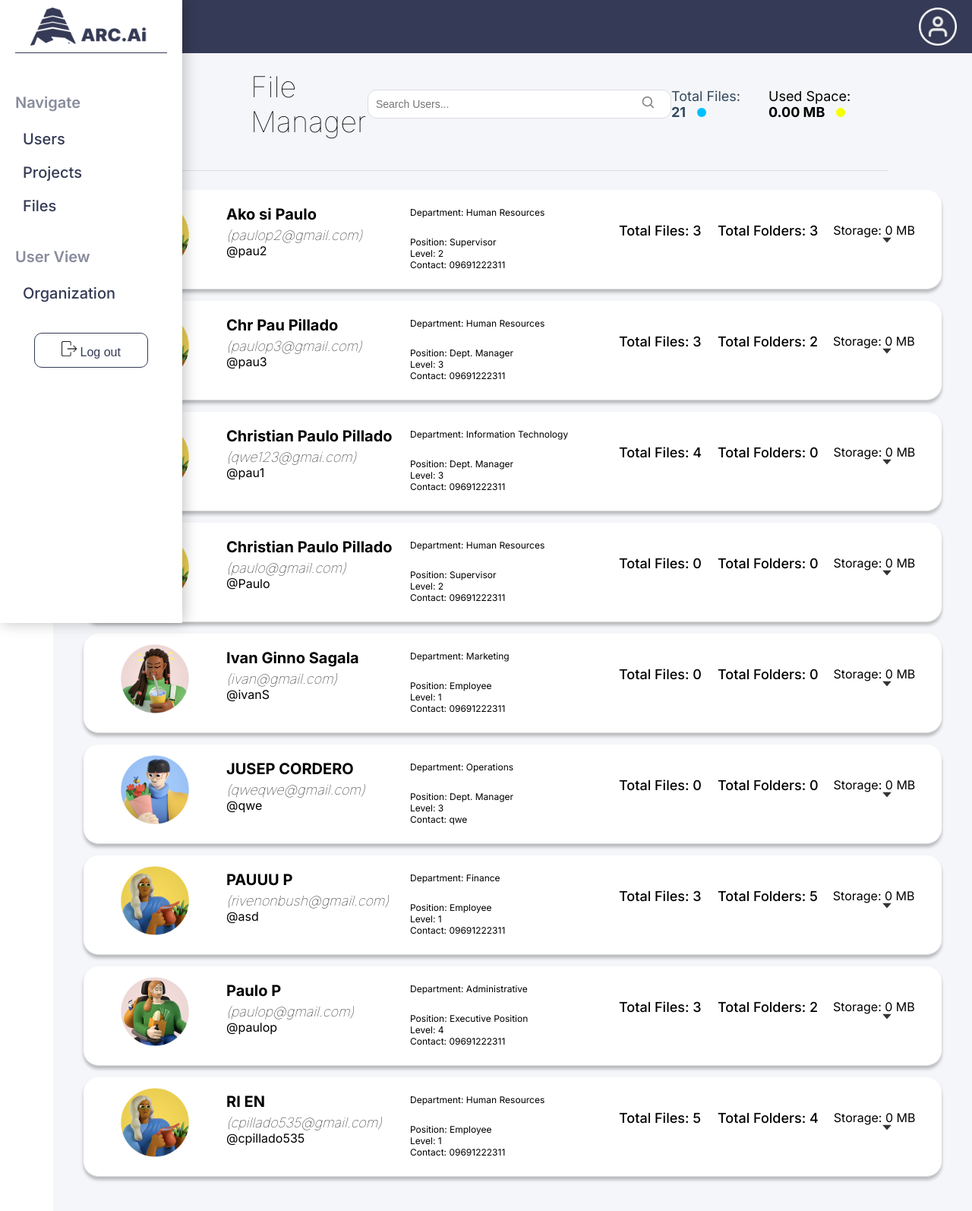
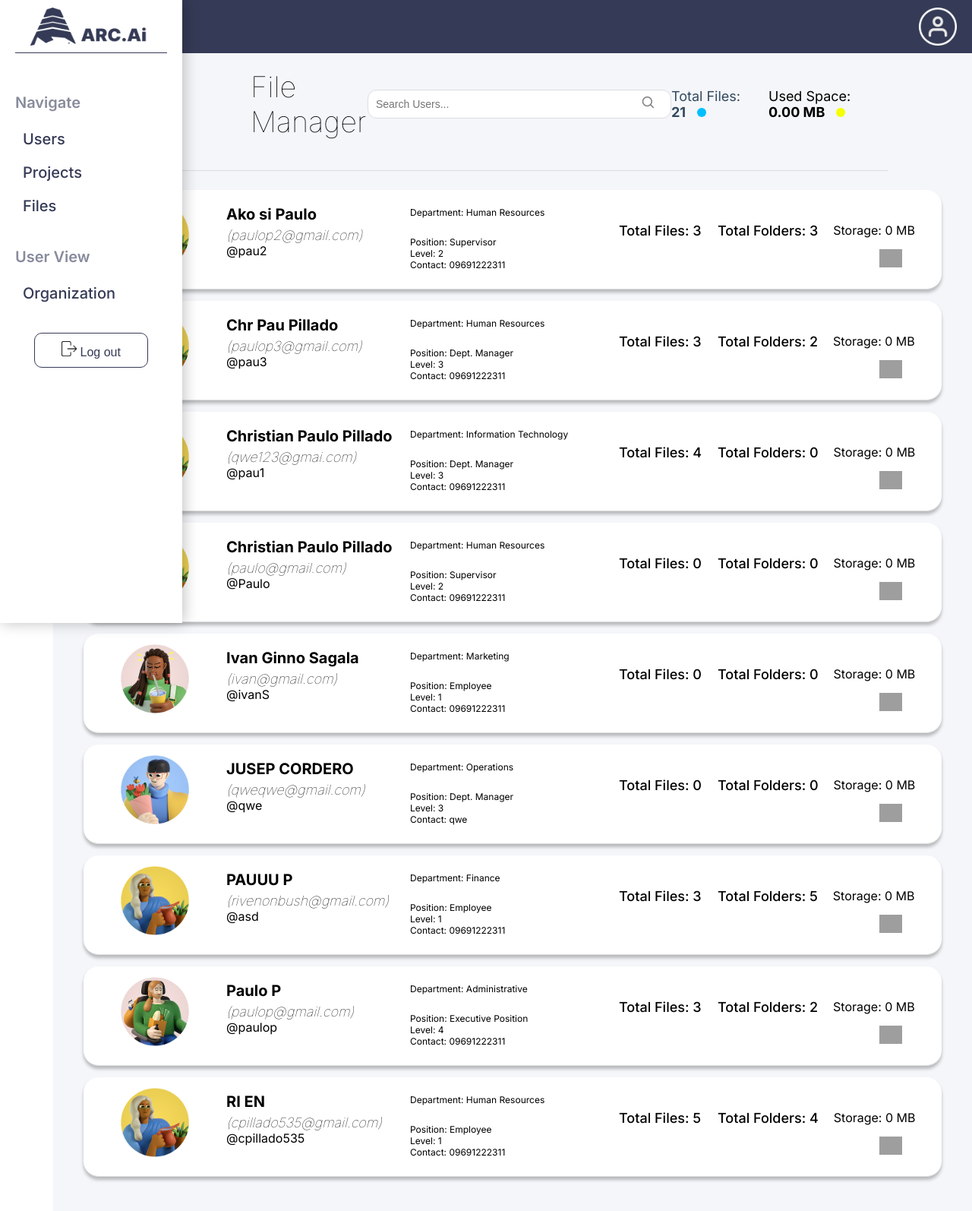
Before and after one commit to DukeZyke/Arc.Ai, a Django app: page /admin_files_page/ in a window 1280 px wide. Shown: the whole page at 76% size. Run offline with Django 5.2, Linux system fonts and the light colour scheme; a user stored in the database is signed in; data comes from the database, SQL or seed files in the repository; grey boxes are pictures that could not be loaded.

Commit message:
adminfilespage(small fix)

```diff
--- a/Arc_Ai/Arc_Ai/core/static/js/adfilespage.js
+++ b/Arc_Ai/Arc_Ai/core/static/js/adfilespage.js
@@ -51,10 +51,10 @@ document.addEventListener('DOMContentLoaded', function () {
                 const username = card.querySelector('.username')?.textContent.toLowerCase() || '';
 
                 const matches = userName.includes(searchTerm) ||
-                              userEmail.includes(searchTerm) ||
-                              department.includes(searchTerm) ||
-                              position.includes(searchTerm) ||
-                              username.includes(searchTerm);
+                            userEmail.includes(searchTerm) ||
+                            department.includes(searchTerm) ||
+                            position.includes(searchTerm) ||
+                            username.includes(searchTerm);
 
                 if (matches) {
                     card.style.display = 'block';
@@ -92,9 +92,9 @@ document.addEventListener('DOMContentLoaded', function () {
                     if (container) {
                         const button = container.querySelector('.icon-button.dropdown-toggle');
                         if (button) {
-                            const icon = button.querySelector('i');
-                            if (icon) {
-                                icon.className = 'bx bx-caret-down';
+                            const img = button.querySelector('img');
+                            if (img) {
+                                img.classList.remove('rotate');
                             }
                         }
                         box.classList.add('hidden');
@@ -125,20 +125,20 @@ document.addEventListener('DOMContentLoaded', function () {
             return;
         }
 
-        // Find the icon element
-        const icon = button.querySelector('i');
+        // Find the image element
+        const img = button.querySelector('img');
 
         // Toggle the hidden class and add expanded state
         contentBox.classList.toggle('hidden');
         container.classList.toggle('expanded');
         console.log("Content box visibility:", !contentBox.classList.contains('hidden'));
 
-        // Rotate the icon based on dropdown state
-        if (icon) {
+        // Toggle rotation class based on dropdown state
+        if (img) {
             if (contentBox.classList.contains('hidden')) {
-                icon.className = 'bx bx-caret-down';
+                img.classList.remove('rotate');
             } else {
-                icon.className = 'bx bx-caret-up';
+                img.classList.add('rotate');
             }
         }
 
--- a/Arc_Ai/Arc_Ai/core/static/styles/admin_files_page.css
+++ b/Arc_Ai/Arc_Ai/core/static/styles/admin_files_page.css
@@ -325,7 +325,7 @@
   position: absolute;
   width: 48px;
   height: 48px;
-  top: 47px;
+  top: 70px;
   left: 1040px;
 
 }
@@ -339,13 +339,14 @@
     justify-content: center;
 }
 
-.icon-button i {
-    font-size: 20px; /* Adjust icon size */
-    color: #333; /* Adjust icon color */
+.icon-button img {
+    width: 30px; /* Adjust image size */
+    height: 24px; /* Adjust image size */
+    transition: transform 0.3s ease;
 }
 
-.icon-button:hover i {
-    color: #555; /* Change color on hover */
+.icon-button:hover img {
+    opacity: 0.7; /* Change opacity on hover */
 }
 
 /* Dropdown container */
@@ -364,13 +365,7 @@
     display: block;
 }
 
-/* Rotate the icon */
-.icon-button i {
-     font-size: 24px;
-    transition: transform 0.3s ease;
-}
-
-.icon-button i.rotate {
+.icon-button img.rotate {
     transform: rotate(180deg);
 }
 
--- a/Arc_Ai/Arc_Ai/core/templates/core/admin_files_page.html
+++ b/Arc_Ai/Arc_Ai/core/templates/core/admin_files_page.html
@@ -86,7 +86,7 @@
         </div>
         <div class="icon-placeholder">
             <button class="icon-button dropdown-toggle" data-user-id="{{ user_data.user.id }}">
-                <i class="bx bx-caret-down"></i>
+                <img src="{% static 'Images/chevron-down.png' %}" alt="Dropdown" class="dropdown-icon">
             </button>
         </div>
 
```
